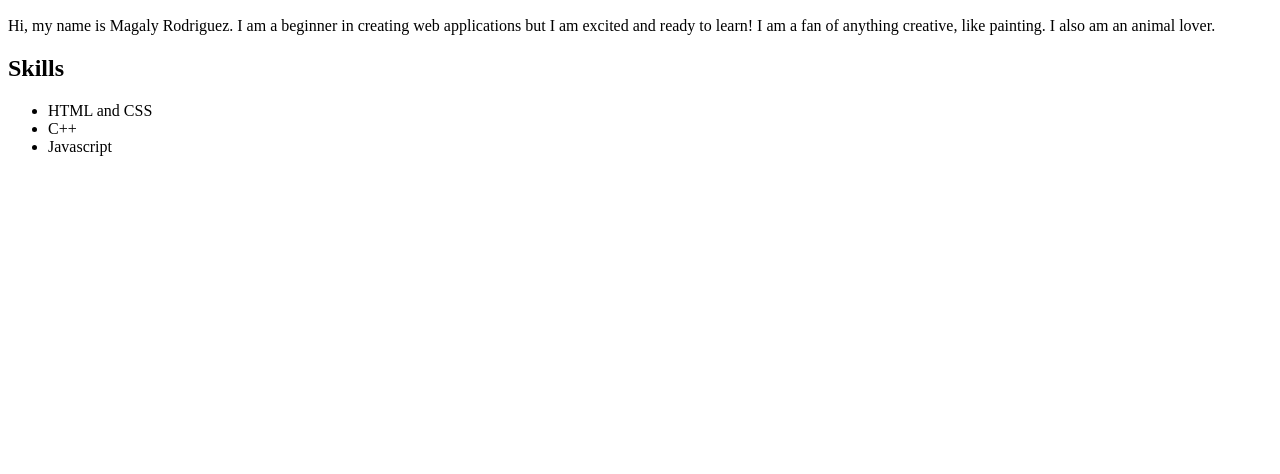
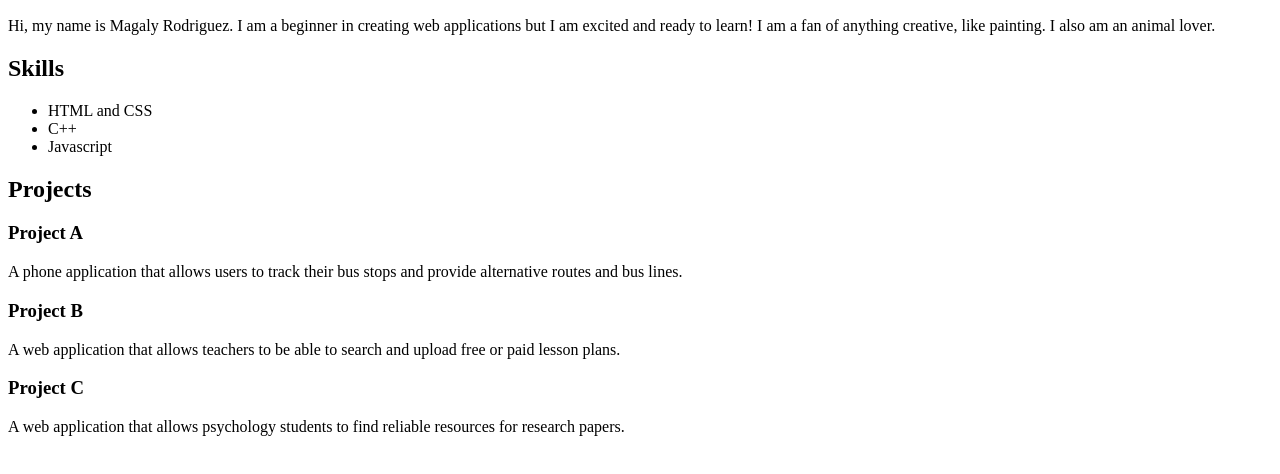
Before and after one commit to magalyrodriguez1/COMP001A.Assignment2, a plain HTML site: page index.html in a window 1280 px wide. Shown: the part 110-584 px from the top of the page. Drawn offline with Linux system fonts and the light colour scheme.

Commit message:
added projects section

```diff
--- a/index.html
+++ b/index.html
@@ -10,24 +10,36 @@
 <body>
 <!-- biography section-->
 
-    <h1> Magaly Rodriguez</h1>
-    <h2> Biography </h2>
-<p> Hi, my name is Magaly Rodriguez. I am a beginner in creating web applications but I am excited and ready to learn! I am a fan of
+    <h1>Magaly Rodriguez</h1>
+    <h2>Biography </h2>
+<p>Hi, my name is Magaly Rodriguez. I am a beginner in creating web applications but I am excited and ready to learn! I am a fan of
     anything creative, like painting. I also am an animal lover. </p>
 
     <!-- skills section-->
 
-    <h2> Skills</h2>
+    <h2>Skills</h2>
     <ul style="list-style-type:disc">
         <li>HTML and CSS</li>
         <li>C++</li>
         <li>Javascript</li>
         </ul>
 
-    <!---->
+    <!--projects section-->
+
+    <h2>Projects</h2>
+
+    <h3>Project A</h3>
+    <p>A phone application that allows users to track their bus stops and provide alternative routes and bus lines.</p>
+
+    <h3>Project B</h3>
+    <p>A web application that allows teachers to be able to search and upload free or paid lesson plans.</p>
+
+    <h3>Project C</h3>
+    <p>A web application that allows psychology students to find reliable resources for research papers.</p>
 </body>
 
 
 
 
+
 </html>
```
